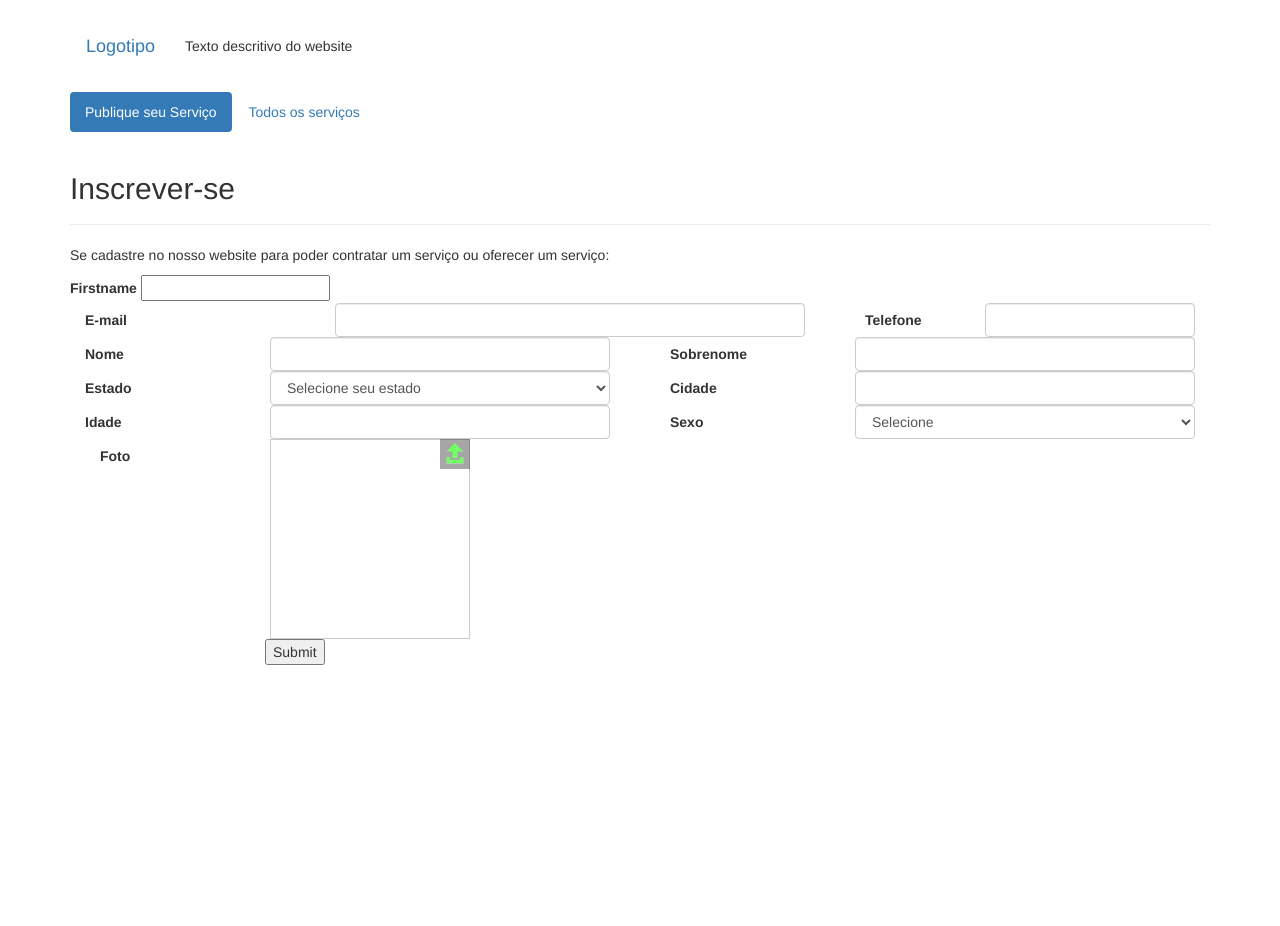
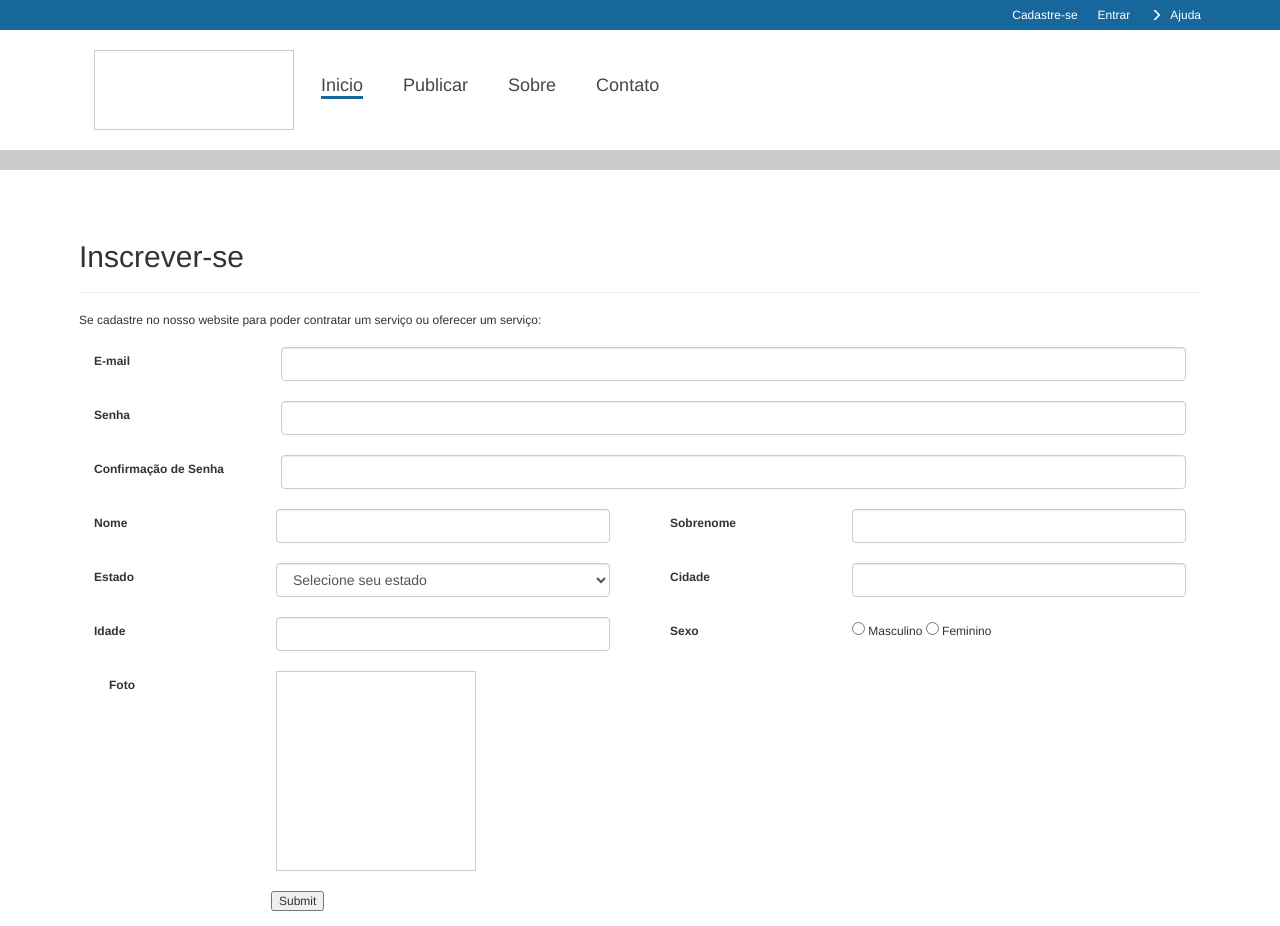
Before and after one commit to gcherubini/quebra_galho, a PHP site: page /novo_usuario.php in a window 1280 px wide. Before the commit the page ends 665 px from the top, so only its background shows below. Run offline with PHP 8.4, Linux system fonts and the light colour scheme.

Commit message:
UI Improved

```diff
--- a/backend/busca_servicos.php
+++ b/backend/busca_servicos.php
@@ -1,6 +1,7 @@
 <?php
 $filtroDeTexto = trim($_GET['filtroDeTexto']);;
 $filtroDoCombo = trim($_GET['filtroDoCombo']);;
+$filtroDeEstado = trim($_GET['filtroDeEstado']);;
 
 $conn = include "db_connection.php";
 $sql = " SELECT * FROM servico ";
--- a/css/style.css
+++ b/css/style.css
@@ -1,16 +1,76 @@
-.container {
-	background-color:white;
+/* Layout website */
+*{
+	font: 12px "Helvetica Neue",Helvetica,Arial,sans-serif;
 }
 
-.header_website_info{
+.container {
+	width: 90%;
+}
+
+.header_div_top {
+	height: 30px;
+	width: 100%;
+	background-color: #17679D;
+
+}
+
+.header_div_top_right a, .header_div_top_right .glyphicon-menu-right{
+	color: white;
+	margin-left: 20px;
+	text-align: right;
+	float: right;
+	padding-top:8px;
+}
+
+.header_div_top_right .glyphicon-menu-right{
+	color: white;
+	font-size:12px;
+	padding-top:8px;
+	margin-right:-12px;
+}
+
+
+.header_div_top_2 {
+	height: 100px;
+	width: 100%;
+}
+
+.header_div_top_2 .logo {
+	height: 80px;
+	width: 200px;
+	border:1px solid #ccc;
 	margin-top:20px;
 }
 
-.header_menu {
-	margin-top:20px;
+.header_div_top_2 .menu  {
+	list-style-type: none;
+	margin-top:45px;
+}
+.header_div_top_2 .menu li, .header_div_top_2 .menu a {
+	float: left;
+	text-decoration: none;
+	margin-right: 20px;
+	color: #474646;
+	font-size:18px;
 }
 
-.servicos_titulo_filtro{
+.header_div_top_2 .menu li:hover, .header_div_top_2 .menu .activate{
+	border-bottom: 3px solid #17679D;
+}
+
+
+.header_div_top_3 {
+	margin-top: 20px;
+	margin-bottom: 30px;
+	height: 20px;
+	width: 100%;
+	background-color: #ccc;
+}
+
+
+/*painel servicos */
+
+.servicos_titulo_filtro {
 	margin-top:20px;
 }
 
@@ -71,3 +131,12 @@
 	position: relative;
 	border:1px solid #ccc;
 }
+
+.error {
+	color: red;
+}
+
+form .row {
+	margin-top: 10px;
+	margin-bottom: 20px;
+}
--- a/novo_usuario.php
+++ b/novo_usuario.php
@@ -17,20 +17,63 @@
 
 		$("#form").validate({
 			rules: {
-				nome: "required",
-				sobrenome: "required",
 				email: {
 					required: true,
 					email: true
+				},
+				senha: {
+					required: true,
+					minlength: 6
+				},
+				senha_conf: {
+					required: true,
+					minlength: 6,
+					equalTo: "#senha"
+				},
+				nome: {
+					required: true
+				},
+				sobrenome: {
+					required: true
+				},
+				estado: {
+					required: true
+				},
+				idade: {
+					required: true,
+					number: true,
+					maxlength: 2
 				}
 			},
 			messages: {
-				nome: "Please enter your firstname",
-				sobrenome: "Please enter your lastname",
 				email: {
-					required: "EMAIL!!!",
-					minlength: "EMAIL CERTO!!"
+					required: "Por favor digite seu e-mail",
+					email: "Por favor digite um e-mail válido"
+				},
+				senha: {
+					required: "Por favor digite uma senha",
+					minlength: "Sua senha tem que ter pelo menos 6 letras"
+				},
+				senha_conf: {
+					required: "Por favor digite a confirmação da sua senha",
+					minlength: "Sua senha tem que ter pelo menos 6 letras",
+					equalTo: "As senhas não conferem"
+				},
+				nome: {
+					required: "Por favor nos diga seu nome"
+				},
+				sobrenome: {
+					required: "Por favor nos diga seu sobrenome"
+				},
+				estado: {
+					required: "Por favor nos diga seu estado"
+				},
+				idade: {
+					required: "Por favor digite sua idade",
+					number: "Por favor, digite apenas números",
+					maxlength: "Por favor digite sua idade de no máximo dois dígitos"
 				}
+
 			}
 		});
 
@@ -38,16 +81,16 @@
 	});
 	</script>
 
- 	<script type="text/javascript">/*
+ 	<script type="text/javascript">
 
  	var erroMsg = "Aconteceu um erro ao salvar seu usuário, tente mais tarde!";
  	var sucessoMsg = "Usuário salvo com sucesso, obrigado!";
 
-	//$(function() {
+	$(function() {
 
 		// validate signup form on keyup and submit
 
-		/*$(form).submit(function() {
+		$(form).submit(function() {
 		   	$.ajax({
 			        type : 'POST',
 			        dataType : 'text',
@@ -67,10 +110,10 @@
 			    });
 
 		    return false; // avoid to execute the actual submit of the form.
-		});	 	*/
+		});
 	//});
 
-	/*function erroSalvarDB(error){
+	function erroSalvarDB(error){
 		alert(erroMsg);
 		$(form)[0].reset();
 		alert(error);
@@ -79,7 +122,7 @@
 	function sucessoSalvarDB(error){
 		alert(sucessoMsg);
 	}
-*/
+
 
 	</script>
 
@@ -88,9 +131,10 @@
 
 
 
+<?php include("webparts/header.php"); ?>
+
     <div class="container">
 
-		<?php include("webparts/header.php"); ?>
 
 		<div class="page-header">
 		   <h2> Inscrever-se </h1>
@@ -101,27 +145,43 @@
 		<form id="form" method="get" action="" class="form-horizontal">
 			<fieldset>
 
-				<label for="nome">Firstname</label>
-				<input id="input_nome" name="nome" type="text">
-
 				<div class="row">
-					  <div class="col-sm-8">
-					  		<div class="col-sm-4">
+					  <div class="col-sm-12">
+					  		<div class="col-sm-2">
 					  			<label for="email" class="control-label">E-mail</label>
 					  		</div>
-					  		 <div class="col-sm-8">
+					  		 <div class="col-sm-10">
 						   		<input type="email" class="form-control" id="email" name="email" >
 							</div>
 					   </div>
-					   <div class="col-sm-4">
-					   		<div class="col-sm-4">
-					  			<label for="telefone" class="control-label">Telefone</label>
+
+				</div>
+
+				<div class="row">
+					  <div class="col-sm-12">
+					  		<div class="col-sm-2">
+					  			<label for="senha" class="control-label">Senha</label>
 					  		</div>
-					  		 <div class="col-sm-8">
-						   		<input type="text" class="form-control" id="telefone" name="telefone" >
+					  		 <div class="col-sm-10">
+						   		<input type="password" class="form-control" id="senha" name="senha" >
 							</div>
-					  </div>
+					   </div>
+
 				</div>
+
+				<div class="row">
+					  <div class="col-sm-12">
+					  		<div class="col-sm-2">
+					  			<label for="senha_conf" class="control-label">Confirmação de Senha</label>
+					  		</div>
+					  		 <div class="col-sm-10">
+						   		<input type="password" class="form-control" id="senha_conf" name="senha_conf" >
+							</div>
+					   </div>
+
+				</div>
+
+
 
 				<div class="row">
 					  <div class="col-sm-6">
@@ -141,6 +201,7 @@
 							</div>
 					  </div>
 				</div>
+
 
 				<div class="row">
 					  <div class="col-sm-6">
@@ -179,11 +240,10 @@
 					  			<label for="input_sexo" class="control-label">Sexo</label>
 					  		</div>
 					  		 <div class="col-sm-8">
-						   		<select id="input_sexo" name="sexo" class="form-control combo_tipo_de_servico">
-									<option value="">Selecione</option>
-									<option value="M">Masculino</option>
-									<option value="F">Feminino</option>
-								</select>
+						   			<input type="radio" id="sexo-M" value="m" name="sexo">
+						   			<label for="sexo-M" class="control-label" style="font-weight:normal;">Masculino </label>
+						   			<input type="radio" id="sexo-F" value="f" name="sexo">
+						   			<label for="sexo-F" class="control-label" style="font-weight:normal;">Feminino</label>
 							</div>
 					  </div>
 				</div>
--- a/webparts/div_servico.php
+++ b/webparts/div_servico.php
@@ -3,7 +3,7 @@
 ?>
 
 
-<div class="col-md-4 servico">
+<div class="col-md-3 servico">
 	<div class="servico_espacamento">
 		<div class="row servico_img">
 			<?php echo '<img class="img-responsive" src="'.$servico["img_url"].'"/>'; ?>
--- a/webparts/head_imports.php
+++ b/webparts/head_imports.php
@@ -25,9 +25,9 @@
 
 
 <!-- CONFLICTS BELLOW!!! -->
+
 <script src="libraries/croppic/assets/js/jquery.mousewheel.min.js"></script>
-
-<script src="libraries/croppic/croppic.js"></script>
+<!-- <script src="libraries/croppic/croppic.js"></script> -->
 
 <script src="libraries/validation/js/jquery.validate.min.js"></script>
 <script src="libraries/validation/js/localization/messages_pt_BR.js"> </script>
--- a/webparts/header.php
+++ b/webparts/header.php
@@ -1,24 +1,34 @@
-<div class="header_website_info">
-	<nav class="navbar">
-	  <div class="container-fluid">
-		<div class="navbar-header">
-		  <a class="navbar-brand" href="#">
-			<!-- <img alt="Brand" src="..."> Logotipo imagem -->
-			<p> Logotipo </p>
-		  </a>
+<div class="header_div_top">
+
+	<div class="container header_div_top_right">
+			<a href="#" > Ajuda </a>
+			<span class="glyphicon glyphicon-menu-right"></span>
+			<a href="#"> Entrar</a>
+			<a href="novo_usuario.php"> Cadastre-se</a>
+	</div>
+
+</div>
+
+<div class="header_div_top_2">
+	<div class="container">
+		<div class="col-md-2">
+			<div class="logo">
+			</div>
 		</div>
+		<div class="col-md-10">
 
-		<p class="navbar-text">
-			Texto descritivo do website
-		</p>
-	  </div>
- </div>
+			<ul class="menu">
+				<a href="index.php"><li class="activate"> Inicio </li></a>
+				<a href="novo_servico.php"><li>Publicar</li></a>
+				<a href="novo_servico.php"><li>Sobre</li></a>
+				<a href="novo_servico.php"><li>Contato</li></a>
+			</ul>
+		</div>
+	</div>
+</div>
 
-</nav>
 
-<div class="header_menu">
-	<ul class="nav nav-pills">
-	  <li role="presentation" class="active"><a href="index.php">Publique seu Serviço</a></li>
-	  <li role="presentation"><a href="lista_servicos.php">Todos os serviços</a></li>
-	</ul>
+
+<div class="header_div_top_3">
+
 </div>
```
Also changed, not shown: backend/novo_usuario.php (+11 -8 lines), index.php (+87 -105 lines), lista_servicos.php (deleted, +0 -123 lines), novo_servico.php (added, +138 -0 lines).
